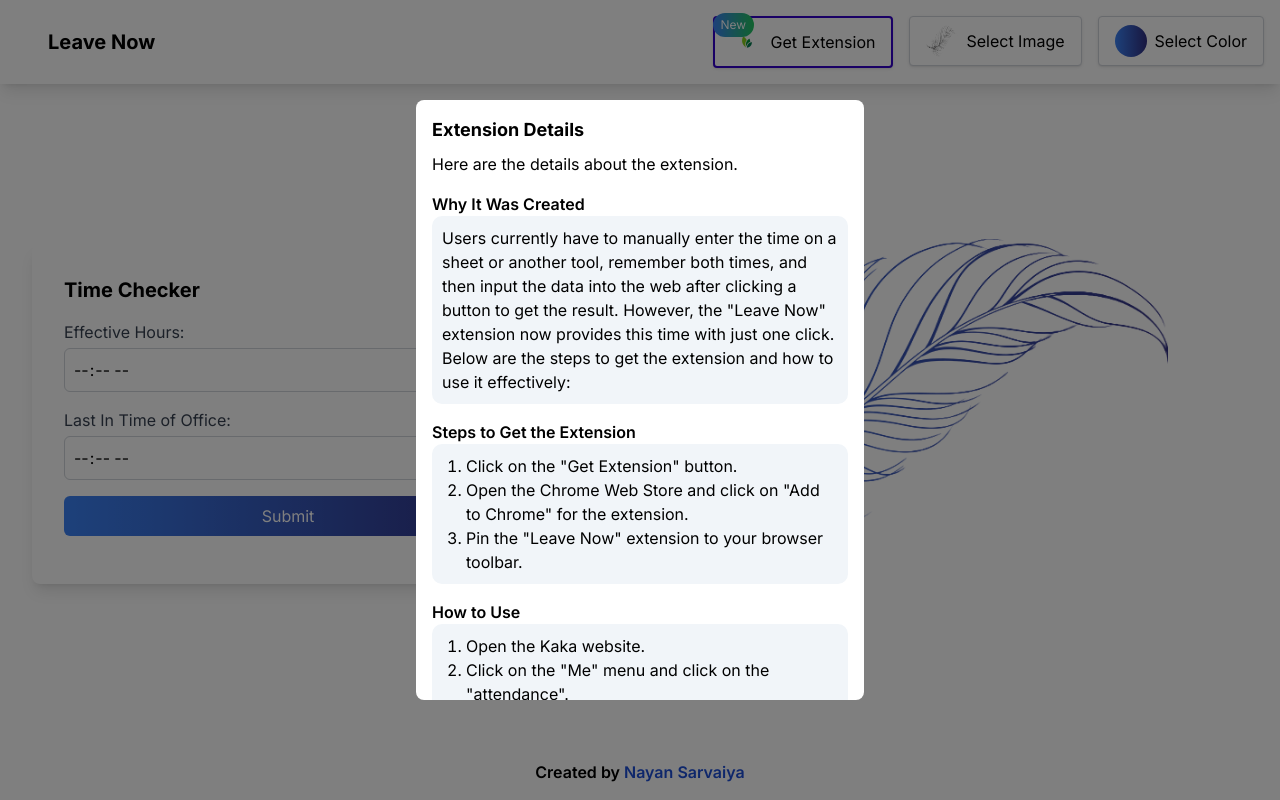
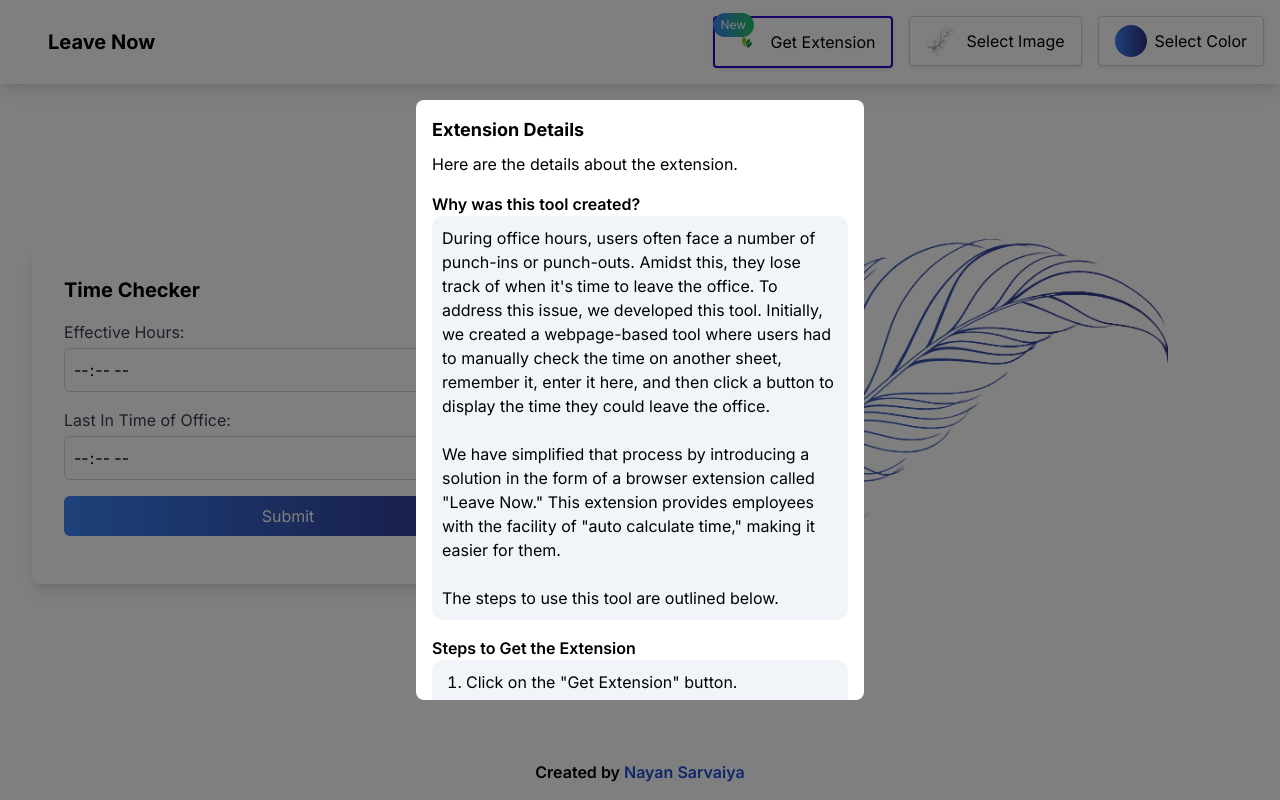
Before and after one commit to wdcs-nayansarvaiya/leave-time, a Next.js app: page / in a window 1280 px wide. Both pictures are taken after a click on the button "Get Extension". Built offline with nearby package versions, Linux system fonts and the light colour scheme.

Commit message:
Add desc

```diff
--- a/src/app/component/navbar2.js
+++ b/src/app/component/navbar2.js
@@ -183,8 +183,6 @@ const Navbar = () => {
         </footer>
       </div>
 
-
-
       {popupVisible && (
         <div className="fixed inset-0 flex items-center justify-center bg-black bg-opacity-50">
           <div className="bg-white rounded-lg p-4 max-w-md mx-auto h-3/4 w-3/4 overflow-y-auto">
@@ -192,9 +190,14 @@ const Navbar = () => {
             <p className="mt-2">Here are the details about the extension.</p>
 
             <div className="mt-4">
-              <h3 className="font-semibold">Why It Was Created</h3>
-              <p className="contentset">Users currently have to manually enter the time on a sheet or another tool, remember both times, and then input the data into the web after clicking a button to get the result. However, the "Leave Now" extension now provides this time with just one click.
-                Below are the steps to get the extension and how to use it effectively:
+              <h3 className="font-semibold">Why was this tool created?</h3>
+              <p className="contentset">
+                During office hours, users often face a number of punch-ins or punch-outs. Amidst this, they lose track of when it's time to leave the office. To address this issue, we developed this tool. Initially, we created a webpage-based tool where users had to manually check the time on another sheet, remember it, enter it here, and then click a button to display the time they could leave the office.<br /><br />
+
+                We have simplified that process by introducing a solution in the form of a browser extension called "Leave Now." This extension provides employees with the facility of "auto calculate time," making it easier for them.<br /><br />
+
+                The steps to use this tool are outlined below.
+
               </p>
 
               <h3 className="font-semibold mt-4">Steps to Get the Extension</h3>
@@ -221,14 +224,14 @@ const Navbar = () => {
               <button onClick={togglePopup} className="mr-2 bg-blue-500 text-white px-4 py-2 rounded">
                 Close
               </button>
-              <Link href="https://chromewebstore.google.com/detail/keka-time-logger/oofdmkkokijafmggmfofdibiikjpdcjm" target="_blank">
+              <Link href="https://chromewebstore.google.com/detail/leave-now/kggajnngbeidnchjibidcebolhhkifak" target="_blank">
                 <button onClick={togglePopup} className="bg-blue-500 text-white px-4 py-2 rounded">
                   Get Extension
                 </button>
               </Link>
             </div>
           </div>
-        </div>
+        </div >
 
       )}
     </>
```
